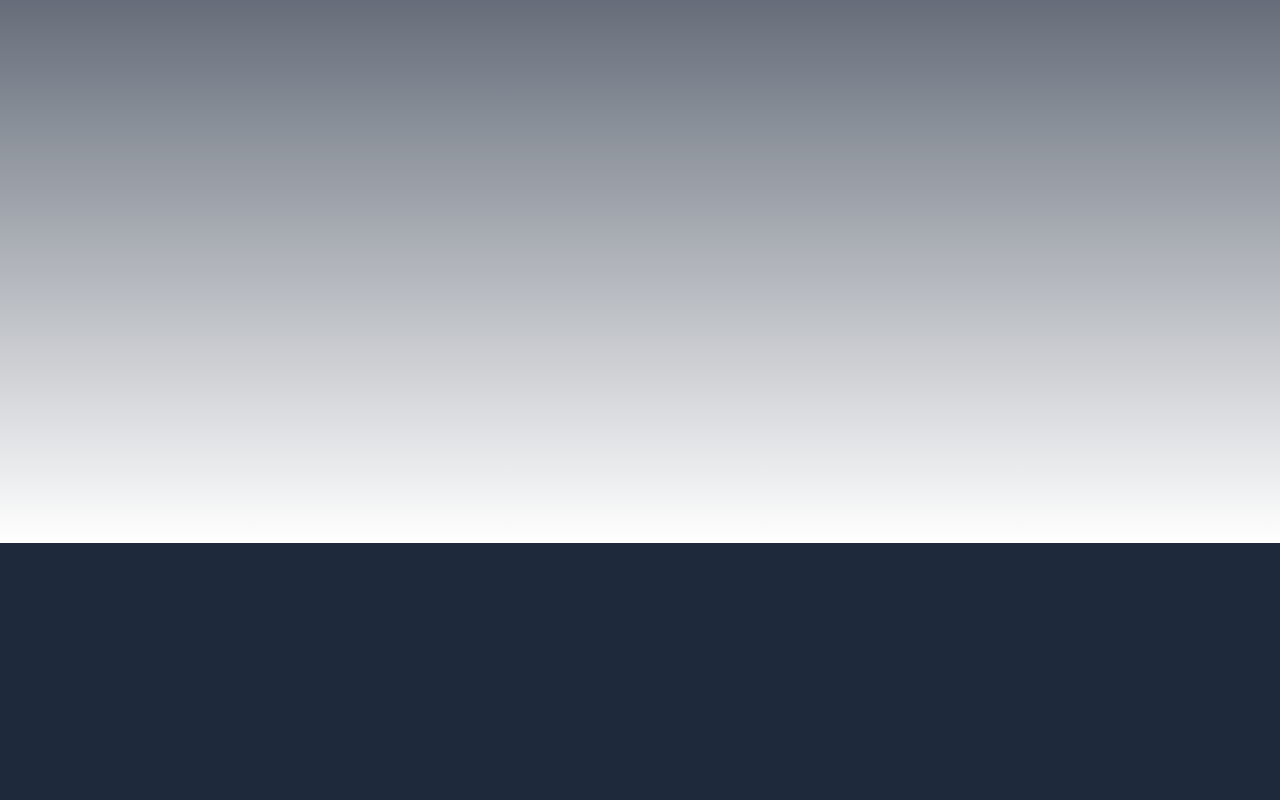
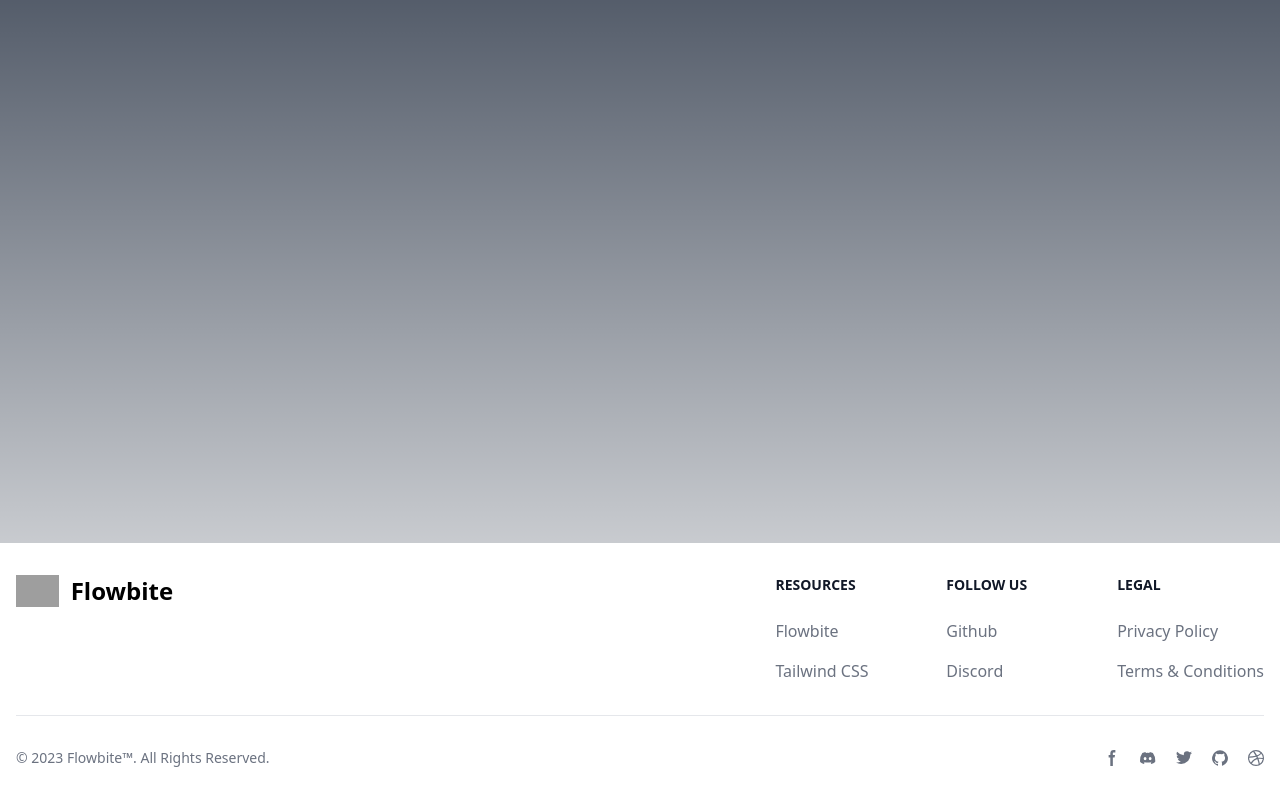
Before and after one commit to justin-rosecrans/myPortfolio, a Next.js app: page / in a window 1280 px wide. Shown: the part 257-1057 px from the top of the page. Before the commit the page ends 800 px from the top, so only its background shows below. Built offline with nearby package versions, Linux system fonts and the light colour scheme; grey boxes are pictures that could not be loaded.

Commit message:
footer update

```diff
--- /dev/null
+++ b/src/app/components/footer.tsx
@@ -0,0 +1,92 @@
+import { Fragment } from "react"
+export default function Footer() {
+    return (
+<Fragment>
+<footer className="bg-white dark:bg-gray-900">
+    <div className="mx-auto w-full max-w-screen-xl p-4 py-6 lg:py-8">
+        <div className="md:flex md:justify-between">
+          <div className="mb-6 md:mb-0">
+              <a href="https://flowbite.com/" className="flex items-center">
+                  <img src="https://flowbite.com/docs/images/logo.svg" className="h-8 mr-3" alt="FlowBite Logo" />
+                  <span className="self-center text-2xl font-semibold whitespace-nowrap dark:text-white">Flowbite</span>
+              </a>
+          </div>
+          <div className="grid grid-cols-2 gap-8 sm:gap-6 sm:grid-cols-3">
+              <div>
+                  <h2 className="mb-6 text-sm font-semibold text-gray-900 uppercase dark:text-white">Resources</h2>
+                  <ul className="text-gray-500 dark:text-gray-400 font-medium">
+                      <li className="mb-4">
+                          <a href="https://flowbite.com/" className="hover:underline">Flowbite</a>
+                      </li>
+                      <li>
+                          <a href="https://tailwindcss.com/" className="hover:underline">Tailwind CSS</a>
+                      </li>
+                  </ul>
+              </div>
+              <div>
+                  <h2 className="mb-6 text-sm font-semibold text-gray-900 uppercase dark:text-white">Follow us</h2>
+                  <ul className="text-gray-500 dark:text-gray-400 font-medium">
+                      <li className="mb-4">
+                          <a href="https://github.com/themesberg/flowbite" className="hover:underline ">Github</a>
+                      </li>
+                      <li>
+                          <a href="https://discord.gg/4eeurUVvTy" className="hover:underline">Discord</a>
+                      </li>
+                  </ul>
+              </div>
+              <div>
+                  <h2 className="mb-6 text-sm font-semibold text-gray-900 uppercase dark:text-white">Legal</h2>
+                  <ul className="text-gray-500 dark:text-gray-400 font-medium">
+                      <li className="mb-4">
+                          <a href="#" className="hover:underline">Privacy Policy</a>
+                      </li>
+                      <li>
+                          <a href="#" className="hover:underline">Terms &amp; Conditions</a>
+                      </li>
+                  </ul>
+              </div>
+          </div>
+      </div>
+      <hr className="my-6 border-gray-200 sm:mx-auto dark:border-gray-700 lg:my-8" />
+      <div className="sm:flex sm:items-center sm:justify-between">
+          <span className="text-sm text-gray-500 sm:text-center dark:text-gray-400">© 2023 <a href="https://flowbite.com/" className="hover:underline">Flowbite™</a>. All Rights Reserved.
+          </span>
+          <div className="flex mt-4 space-x-5 sm:justify-center sm:mt-0">
+              <a href="#" className="text-gray-500 hover:text-gray-900 dark:hover:text-white">
+                  <svg className="w-4 h-4" aria-hidden="true" xmlns="http://www.w3.org/2000/svg" fill="currentColor" viewBox="0 0 8 19">
+                        <path fill-rule="evenodd" d="M6.135 3H8V0H6.135a4.147 4.147 0 0 0-4.142 4.142V6H0v3h2v9.938h3V9h2.021l.592-3H5V3.591A.6.6 0 0 1 5.592 3h.543Z" clip-rule="evenodd"/>
+                    </svg>
+                  <span className="sr-only">Facebook page</span>
+              </a>
+              <a href="#" className="text-gray-500 hover:text-gray-900 dark:hover:text-white">
+                  <svg className="w-4 h-4" aria-hidden="true" xmlns="http://www.w3.org/2000/svg" fill="currentColor" viewBox="0 0 21 16">
+                        <path d="M16.942 1.556a16.3 16.3 0 0 0-4.126-1.3 12.04 12.04 0 0 0-.529 1.1 15.175 15.175 0 0 0-4.573 0 11.585 11.585 0 0 0-.535-1.1 16.274 16.274 0 0 0-4.129 1.3A17.392 17.392 0 0 0 .182 13.218a15.785 15.785 0 0 0 4.963 2.521c.41-.564.773-1.16 1.084-1.785a10.63 10.63 0 0 1-1.706-.83c.143-.106.283-.217.418-.33a11.664 11.664 0 0 0 10.118 0c.137.113.277.224.418.33-.544.328-1.116.606-1.71.832a12.52 12.52 0 0 0 1.084 1.785 16.46 16.46 0 0 0 5.064-2.595 17.286 17.286 0 0 0-2.973-11.59ZM6.678 10.813a1.941 1.941 0 0 1-1.8-2.045 1.93 1.93 0 0 1 1.8-2.047 1.919 1.919 0 0 1 1.8 2.047 1.93 1.93 0 0 1-1.8 2.045Zm6.644 0a1.94 1.94 0 0 1-1.8-2.045 1.93 1.93 0 0 1 1.8-2.047 1.918 1.918 0 0 1 1.8 2.047 1.93 1.93 0 0 1-1.8 2.045Z"/>
+                    </svg>
+                  <span className="sr-only">Discord community</span>
+              </a>
+              <a href="#" className="text-gray-500 hover:text-gray-900 dark:hover:text-white">
+                  <svg className="w-4 h-4" aria-hidden="true" xmlns="http://www.w3.org/2000/svg" fill="currentColor" viewBox="0 0 20 17">
+                    <path fill-rule="evenodd" d="M20 1.892a8.178 8.178 0 0 1-2.355.635 4.074 4.074 0 0 0 1.8-2.235 8.344 8.344 0 0 1-2.605.98A4.13 4.13 0 0 0 13.85 0a4.068 4.068 0 0 0-4.1 4.038 4 4 0 0 0 .105.919A11.705 11.705 0 0 1 1.4.734a4.006 4.006 0 0 0 1.268 5.392 4.165 4.165 0 0 1-1.859-.5v.05A4.057 4.057 0 0 0 4.1 9.635a4.19 4.19 0 0 1-1.856.07 4.108 4.108 0 0 0 3.831 2.807A8.36 8.36 0 0 1 0 14.184 11.732 11.732 0 0 0 6.291 16 11.502 11.502 0 0 0 17.964 4.5c0-.177 0-.35-.012-.523A8.143 8.143 0 0 0 20 1.892Z" clip-rule="evenodd"/>
+                </svg>
+                  <span className="sr-only">Twitter page</span>
+              </a>
+              <a href="#" className="text-gray-500 hover:text-gray-900 dark:hover:text-white">
+                  <svg className="w-4 h-4" aria-hidden="true" xmlns="http://www.w3.org/2000/svg" fill="currentColor" viewBox="0 0 20 20">
+                        <path fill-rule="evenodd" d="M10 .333A9.911 9.911 0 0 0 6.866 19.65c.5.092.678-.215.678-.477 0-.237-.01-1.017-.014-1.845-2.757.6-3.338-1.169-3.338-1.169a2.627 2.627 0 0 0-1.1-1.451c-.9-.615.07-.6.07-.6a2.084 2.084 0 0 1 1.518 1.021 2.11 2.11 0 0 0 2.884.823c.044-.503.268-.973.63-1.325-2.2-.25-4.516-1.1-4.516-4.9A3.832 3.832 0 0 1 4.7 7.068a3.56 3.56 0 0 1 .095-2.623s.832-.266 2.726 1.016a9.409 9.409 0 0 1 4.962 0c1.89-1.282 2.717-1.016 2.717-1.016.366.83.402 1.768.1 2.623a3.827 3.827 0 0 1 1.02 2.659c0 3.807-2.319 4.644-4.525 4.889a2.366 2.366 0 0 1 .673 1.834c0 1.326-.012 2.394-.012 2.72 0 .263.18.572.681.475A9.911 9.911 0 0 0 10 .333Z" clip-rule="evenodd"/>
+                  </svg>
+                  <span className="sr-only">GitHub account</span>
+              </a>
+              <a href="#" className="text-gray-500 hover:text-gray-900 dark:hover:text-white">
+                  <svg className="w-4 h-4" aria-hidden="true" xmlns="http://www.w3.org/2000/svg" fill="currentColor" viewBox="0 0 20 20">
+                    <path fill-rule="evenodd" d="M10 0a10 10 0 1 0 10 10A10.009 10.009 0 0 0 10 0Zm6.613 4.614a8.523 8.523 0 0 1 1.93 5.32 20.094 20.094 0 0 0-5.949-.274c-.059-.149-.122-.292-.184-.441a23.879 23.879 0 0 0-.566-1.239 11.41 11.41 0 0 0 4.769-3.366ZM8 1.707a8.821 8.821 0 0 1 2-.238 8.5 8.5 0 0 1 5.664 2.152 9.608 9.608 0 0 1-4.476 3.087A45.758 45.758 0 0 0 8 1.707ZM1.642 8.262a8.57 8.57 0 0 1 4.73-5.981A53.998 53.998 0 0 1 9.54 7.222a32.078 32.078 0 0 1-7.9 1.04h.002Zm2.01 7.46a8.51 8.51 0 0 1-2.2-5.707v-.262a31.64 31.64 0 0 0 8.777-1.219c.243.477.477.964.692 1.449-.114.032-.227.067-.336.1a13.569 13.569 0 0 0-6.942 5.636l.009.003ZM10 18.556a8.508 8.508 0 0 1-5.243-1.8 11.717 11.717 0 0 1 6.7-5.332.509.509 0 0 1 .055-.02 35.65 35.65 0 0 1 1.819 6.476 8.476 8.476 0 0 1-3.331.676Zm4.772-1.462A37.232 37.232 0 0 0 13.113 11a12.513 12.513 0 0 1 5.321.364 8.56 8.56 0 0 1-3.66 5.73h-.002Z" clip-rule="evenodd"/>
+                </svg>
+                  <span className="sr-only">Dribbble account</span>
+              </a>
+          </div>
+      </div>
+    </div>
+</footer>
+</Fragment>
+
+    )
+}
--- a/src/app/layout.tsx
+++ b/src/app/layout.tsx
@@ -2,6 +2,7 @@
 import type { Metadata } from 'next'
 import { Inter } from 'next/font/google'
 import NavBar from './components/navBar'
+import Footer from './components/footer'
 
 const inter = Inter({ subsets: ['latin'] })
 
@@ -20,6 +21,7 @@
       <body className="bg-slate-800">
         <NavBar />
         {children}
+        <Footer />
         </body>
     </html>
   )
```
